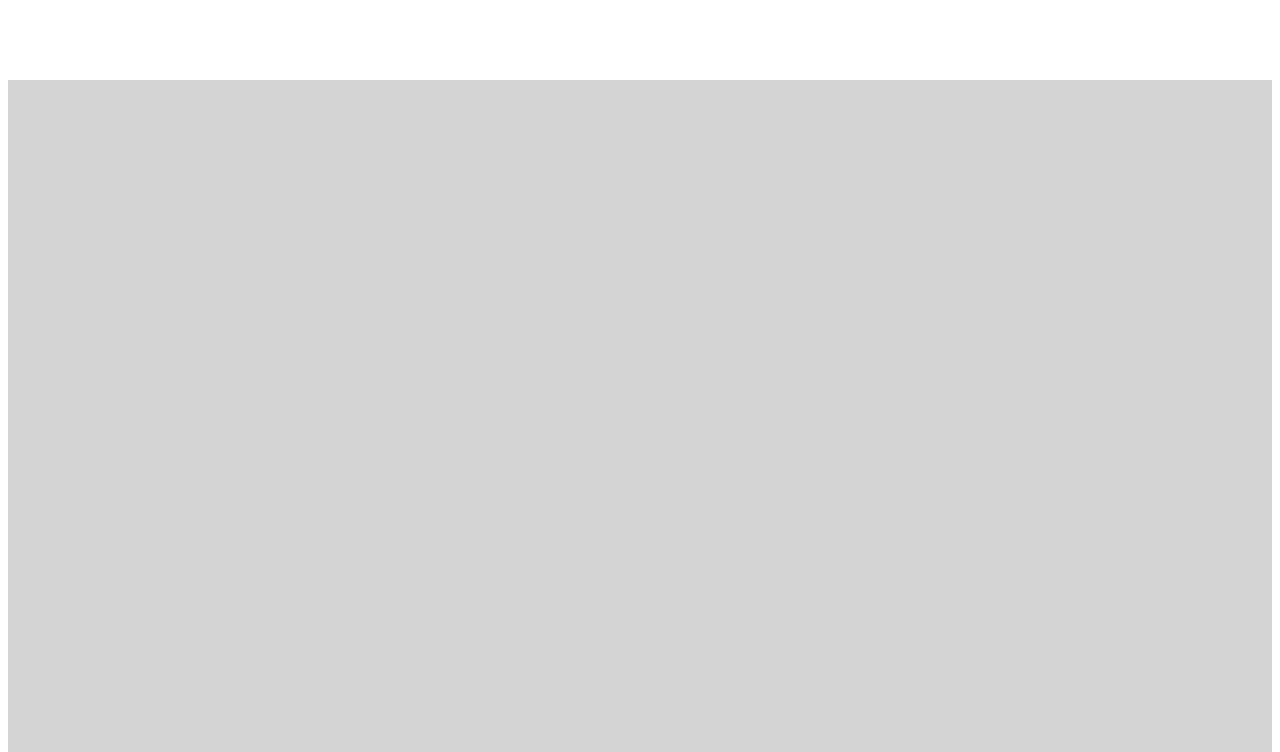
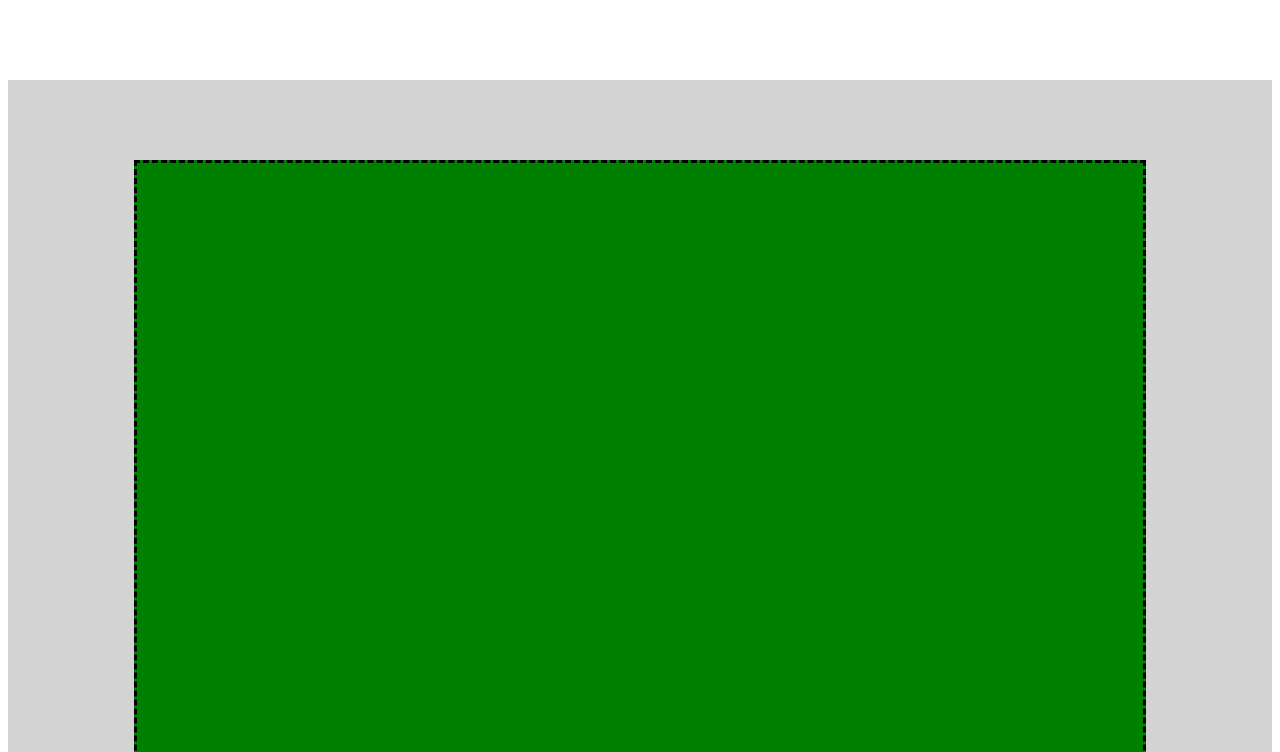
Before and after one commit to MicheleFranciolapilla/htmlcss-struttura-discord, a plain HTML site: page index.html in a window 1280 px wide. Shown: the part 3128-3880 px from the top of the page. Drawn offline with Linux system fonts and the light colour scheme.

Commit message:
Completamento della parte main con le sue sezioni

```diff
--- a/assets/css/style.css
+++ b/assets/css/style.css
@@ -12,6 +12,11 @@
     --title_block_width : 60%;
     /* Altezza del blocco del titolo, interno allo header */
     --title_block_height : 70%;
+    /* Fattore di incremento altezza dell'ultima sezione */
+    --last_section_factor : 1.5;
+    /* Margine verticale dei blocchi intra-setion */
+    --section_box_margin : 10%; /* Valore percentuale */
+    --section_box_margin_val : 0.1; /* Valore numerico */
 }
 
 header{
@@ -26,6 +31,7 @@ header{
     display: flex;
 }
 
+/* Barra superiore centrata, contenente logo, menu e login */
 .top_bar{
     width: var(--block_width);
     height: var(--top_bar_height);
@@ -35,6 +41,7 @@ header{
     margin: auto;
 }
 
+/* Contenitore del logo/login */
 .top_side_box{
     order: 0;
     flex-basis: var(--logo_box_width);
@@ -42,19 +49,21 @@ header{
     padding: 0 10px;
 }
 
+/* Contenitore logo */
 .top_side_box:first-child{
     justify-content: flex-start;
     border-right: 2px dashed black;
 }
 
+/* Contenitore login */
 .top_side_box:last-child{
     justify-content: flex-end;
     border-left: 2px dashed black;
     order: 2;
 }
 
+/* Contenitore del menu (unordered list) */
 nav{
-    /* height: 100%; */
     order: 1;
     flex-basis: calc(100% - (2 * var(--logo_box_width)));
 }
@@ -69,6 +78,7 @@ nav{
     color: white;
 }
 
+/* Blocco contenitore di titolo, paragrafo e pulsanti, centrato nello header */
 #title_block{
     width: var(--title_block_width);
     height: var(--title_block_height);
@@ -83,13 +93,15 @@ section{
     align-items: center;
 }
 
+/* Alternanza dei colori di sfondo delle sezioni */
 section:nth-child(even){
     background-color: lightgray;
 }
 
+/* Blocchi intra\section */
 .section_box{
     flex-basis: var(--block_width);
-    height: 80%;
+    height: calc(100% - 2 * var(--section_box_margin));
     border: 3px dashed black;
 }
 
@@ -103,6 +115,8 @@ section:nth-child(even){
     background-color: blueviolet;
 }
 
+/* Alternanza dei sottoblocchi colorati dentro i blocchi intra-section */
+/***********************************************************************/
 section:nth-child(odd) .section_box .color2{
     order: -1;
     border-right: 3px dashed black;
@@ -111,3 +125,18 @@ section:nth-child(odd) .section_box .color2{
 section:nth-child(even) .section_box .color2{
     border-left: 3px dashed black;
 }
+/***********************************************************************/
+
+/* Ultima sezione (prima del footer) */
+.last_section{
+    height: calc(var(--last_section_factor) * var(--block_height));
+}
+
+/* Blocco contenuto nell'ultima sezione */
+.last_section_item{
+    background-color: green;
+    flex-basis: var(--block_width);
+    /* La seguente formula consente di mantenere il margine verticale uguale a quello delle precedenti sezioni */
+    height: calc(100% - 2 * var(--section_box_margin_val) * var(--block_height));
+    border: 3px dashed black;
+}
--- a/index.html
+++ b/index.html
@@ -16,9 +16,14 @@
 <body class="reset_box">
 
     <header>
+        <!-- Barra superiore centrata nello header -->
         <div class="flexbox top_bar">
+            <!-- Elementi della barra superiore: -->
+            <!-- 1) Box destinato a contenere il logo -->
             <div class="flexbox top_side_box">Spazio logo</div>
+            <!-- 2) Contenitore della sezione di navigazione (menu) -->
             <nav>
+                <!-- Il menu e' strutturato come unordered list -->
                 <ul class="flexbox menu reset_list_style">
                     <li>
                         <a class="reset_decor menu_item" href="">Scarica</a>
@@ -37,14 +42,17 @@
                     </li>
                 </ul>
             </nav>
+            <!-- 3) Box destinato a contenere il login -->
             <div class="flexbox top_side_box">Spazio log-in</div>
         </div>
+        <!-- Contenitore di titolo, paragrafo e pulsanti -->
         <div id="title_block">
         </div>
     </header>
 
     <main>
 
+        <!-- Prima sezione con contenitore interno a doppio colore -->
         <section class="flexbox">
             <div class="flexbox section_box">
                 <div class="color1"></div>
@@ -52,6 +60,7 @@
             </div>
         </section class="flexbox">
 
+        <!-- Seconda sezione con contenitore interno a doppio colore -->
         <section class="flexbox">
             <div class="flexbox section_box">
                 <div class="color1"></div>
@@ -59,6 +68,7 @@
             </div>
         </section>
 
+        <!-- Terza sezione con contenitore interno a doppio colore -->
         <section class="flexbox">
             <div class="flexbox section_box">
                 <div class="color1"></div>
@@ -66,8 +76,9 @@
             </div>
         </section>
 
-        <section>
-            <div class="flexbox">
+        <!-- Quarta sezione, piu' alta delle precedenti ma con lo stesso margine verticale -->
+        <section class="flexbox last_section">
+            <div class="last_section_item">
             </div>
         </section>
 
```
